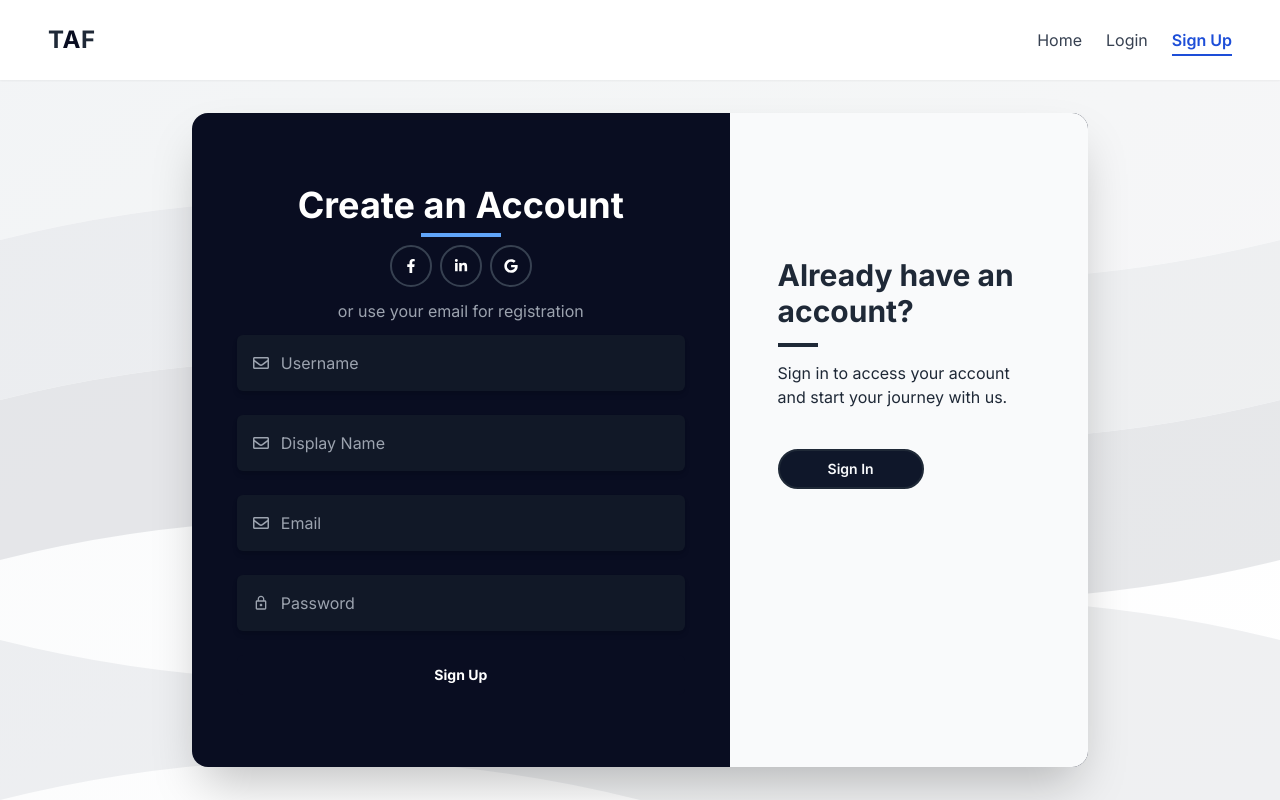
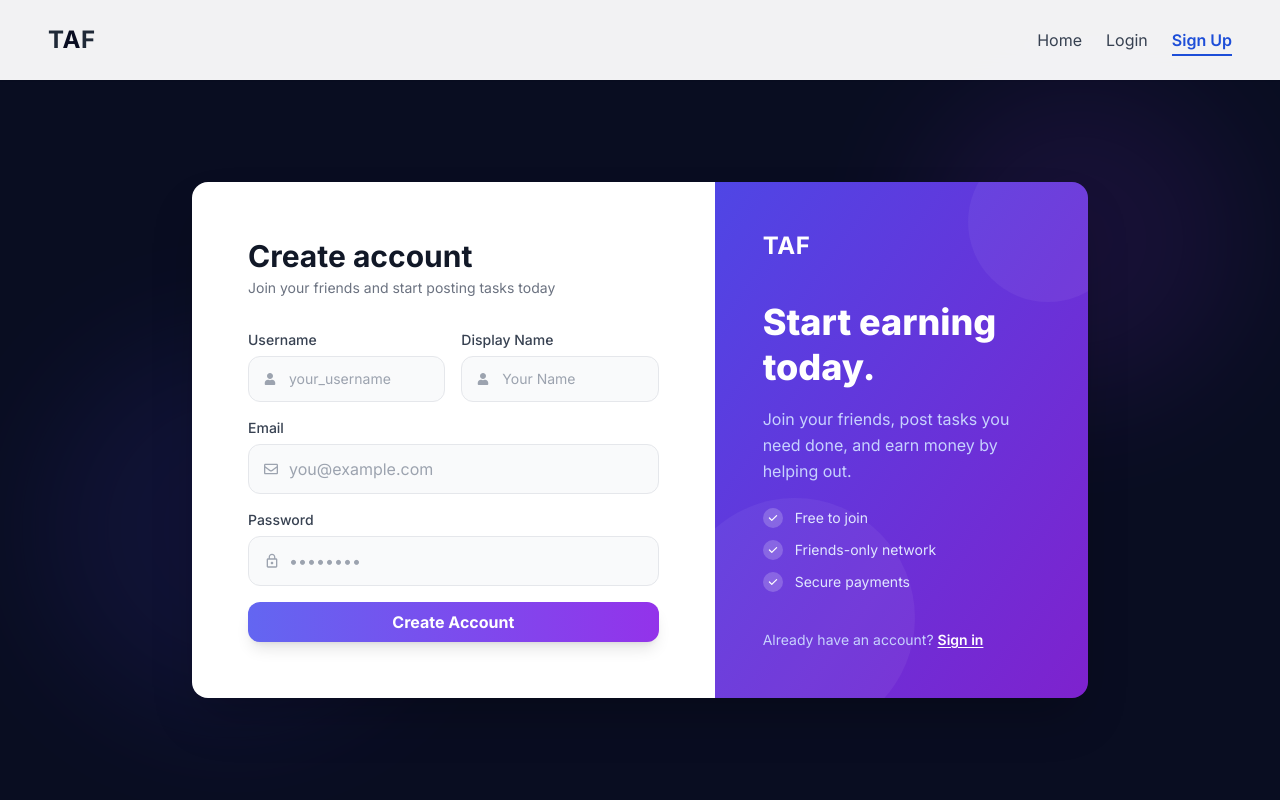
Before and after one commit to KarimKhalil33/TipAFriend, a Next.js app in the folder frontend/: page /signup in a window 1280 px wide. Built offline with nearby package versions, Linux system fonts and the light colour scheme; no server answers.

Commit message:
upgraded login/signup page UI

```diff
--- a/frontend/src/app/login/page.tsx
+++ b/frontend/src/app/login/page.tsx
@@ -24,7 +24,7 @@ export default function LoginPage() {
 
     try {
       await login(username, password);
-      router.push("/marketplace"); // Redirect to the marketplace
+      router.push("/marketplace");
     } catch (error: any) {
       console.error("Login error:", error);
       setError(error.message || "An unexpected error occurred");
@@ -34,103 +34,118 @@ export default function LoginPage() {
   };
 
   return (
-    <div className="fixed inset-0 bg-gradient-to-br from-gray-50 to-white text-gray-900">
-      {/* Background Wave Pattern */}
-      <div className="absolute inset-0 z-0">
-        <svg
-          className="absolute top-0 left-0 w-full h-full opacity-15"
-          viewBox="0 0 1000 1000"
-          xmlns="http://www.w3.org/2000/svg"
-          preserveAspectRatio="none"
-        >
-          <path
-            d="M0,300 Q250,200 500,300 T1000,300 L1000,0 L0,0 Z"
-            fill="currentColor"
-            className="text-gray-300"
-          />
-          <path
-            d="M0,500 Q250,400 500,500 T1000,500 L1000,300 Q750,400 500,300 T0,300 Z"
-            fill="currentColor"
-            className="text-gray-400"
-          />
-          <path
-            d="M0,700 Q250,600 500,700 T1000,700 L1000,500 Q750,600 500,500 T0,500 Z"
-            fill="currentColor"
-            className="text-gray-500"
-          />
-        </svg>
-        <svg
-          className="absolute bottom-0 left-0 w-full h-full opacity-15"
-          viewBox="0 0 1000 1000"
-          xmlns="http://www.w3.org/2000/svg"
-          preserveAspectRatio="none"
-        >
-          <path
-            d="M0,1000 Q250,900 500,1000 T1000,1000 L1000,800 Q750,700 500,800 T0,800 Z"
-            fill="currentColor"
-            className="text-gray-400"
-          />
-        </svg>
-      </div>
-      <Navbar />
-      <div className="absolute inset-0 flex items-center justify-center z-10 overflow-y-auto pt-20">
-        <div className="rounded-2xl shadow-2xl w-full max-w-4xl mx-4 my-8 overflow-hidden bg-white">
-          {/* Blue Header Section */}
-          <div
-            className="p-8 text-center"
-            style={{ backgroundColor: "rgb(9, 13, 33)" }}
-          >
-            <h2 className="text-4xl font-bold mb-2 text-white">Login</h2>
-            <div className="border-2 w-20 border-blue-400 block mb-2 mx-auto"></div>
-            <p className="text-gray-300 my-3">Use your email account</p>
+    <div className="fixed inset-0 bg-[#090D21] flex flex-col">
+      {/* Glow orbs */}
+      <div className="absolute inset-0 pointer-events-none overflow-hidden">
+        <div className="absolute top-20 left-10 w-80 h-80 bg-indigo-600 rounded-full opacity-10 blur-3xl" />
+        <div className="absolute bottom-20 right-10 w-96 h-96 bg-purple-600 rounded-full opacity-10 blur-3xl" />
       </div>
 
-          {/* White Form Section */}
-          <div className="p-8 bg-white">
-            <form
-              onSubmit={handleSubmit}
-              className="flex flex-col items-center space-y-6"
-            >
-              <div className="bg-gray-900 w-full max-w-md p-4 flex items-center rounded-md shadow-md">
-                <FaRegEnvelope className="text-gray-400 mr-3" />
+      <Navbar />
+
+      <div className="flex-1 flex items-center justify-center px-6 py-8 relative z-10">
+        <div className="w-full max-w-4xl rounded-2xl shadow-2xl overflow-hidden flex">
+          {/* Left: Branding */}
+          <div className="hidden lg:flex lg:w-5/12 bg-gradient-to-br from-indigo-600 to-purple-700 p-12 flex-col justify-between relative overflow-hidden">
+            <div className="absolute inset-0 pointer-events-none">
+              <div className="absolute -top-10 -left-10 w-40 h-40 bg-white rounded-full opacity-5" />
+              <div className="absolute -bottom-10 -right-10 w-60 h-60 bg-white rounded-full opacity-5" />
+            </div>
+            <div className="relative z-10">
+              <Link href="/landing">
+                <span className="text-2xl font-bold text-white tracking-wide cursor-pointer">
+                  TAF
+                </span>
+              </Link>
+            </div>
+            <div className="relative z-10">
+              <h2 className="text-4xl font-extrabold text-white mb-4 leading-tight">
+                Welcome
+                <br />
+                back.
+              </h2>
+              <p className="text-indigo-200 text-base leading-relaxed">
+                Sign in to see what tasks your friends have posted and start
+                earning.
+              </p>
+            </div>
+            <div className="relative z-10 text-indigo-200 text-sm">
+              Don&apos;t have an account?{" "}
+              <Link href="/signup">
+                <span className="text-white font-semibold underline underline-offset-2 hover:text-indigo-100 cursor-pointer">
+                  Sign up free
+                </span>
+              </Link>
+            </div>
+          </div>
+
+          {/* Right: Form */}
+          <div className="w-full lg:w-7/12 bg-white p-10 lg:p-14 flex flex-col justify-center">
+            <h2 className="text-3xl font-bold text-gray-900 mb-1">Sign in</h2>
+            <p className="text-gray-500 mb-8 text-sm">
+              Enter your credentials to access your account
+            </p>
+
+            <form onSubmit={handleSubmit} className="space-y-5">
+              <div>
+                <label className="block text-sm font-medium text-gray-700 mb-1.5">
+                  Username
+                </label>
+                <div className="relative">
+                  <FaRegEnvelope className="absolute left-4 top-1/2 -translate-y-1/2 text-gray-400 text-sm" />
                   <input
                     type="text"
                     name="username"
-                  placeholder="Username"
+                    placeholder="your_username"
                     value={username}
                     onChange={(e) => setUsername(e.target.value)}
-                  className="bg-gray-900 text-white outline-none flex-1"
+                    className="w-full pl-10 pr-4 py-3 border border-gray-200 rounded-xl text-gray-900 placeholder-gray-400 focus:outline-none focus:ring-2 focus:ring-indigo-500 focus:border-transparent transition-all duration-200 bg-gray-50"
                     required
                   />
                 </div>
-              <div className="bg-gray-900 w-full max-w-md p-4 flex items-center rounded-md shadow-md">
-                <MdLockOutline className="text-gray-400 mr-3" />
+              </div>
+
+              <div>
+                <label className="block text-sm font-medium text-gray-700 mb-1.5">
+                  Password
+                </label>
+                <div className="relative">
+                  <MdLockOutline className="absolute left-4 top-1/2 -translate-y-1/2 text-gray-400 text-base" />
                   <input
                     type="password"
                     name="password"
-                  placeholder="Password"
+                    placeholder="••••••••"
                     value={password}
                     onChange={(e) => setPassword(e.target.value)}
-                  className="bg-gray-900 text-white outline-none flex-1"
+                    className="w-full pl-10 pr-4 py-3 border border-gray-200 rounded-xl text-gray-900 placeholder-gray-400 focus:outline-none focus:ring-2 focus:ring-indigo-500 focus:border-transparent transition-all duration-200 bg-gray-50"
+                    required
                   />
                 </div>
-              {error && <p className="text-red-500">{error}</p>}
+              </div>
+
+              {error && (
+                <div className="bg-red-50 border border-red-200 rounded-xl px-4 py-3">
+                  <p className="text-red-600 text-sm">{error}</p>
+                </div>
+              )}
+
               <Button
                 type="submit"
                 disabled={loading}
-                className="w-full max-w-md text-white font-bold py-4 px-8 rounded-md transition duration-300 ease-in-out transform hover:scale-105 hover:opacity-90 disabled:opacity-50 disabled:cursor-not-allowed"
-                style={{ backgroundColor: "rgb(9, 13, 33)" }}
+                className="w-full bg-gradient-to-r from-indigo-500 to-purple-600 hover:from-indigo-600 hover:to-purple-700 text-white font-bold py-3 rounded-xl text-base shadow-lg transition-all duration-300 hover:scale-[1.02] disabled:opacity-50 disabled:cursor-not-allowed disabled:hover:scale-100"
               >
-                {loading ? "Signing in..." : "Login"}
+                {loading ? "Signing in..." : "Sign In"}
               </Button>
             </form>
-            <div className="mt-6 text-center">
+
+            <p className="mt-6 text-center text-sm text-gray-500 lg:hidden">
+              Don&apos;t have an account?{" "}
               <Link href="/signup">
-                <span className="text-blue-600 hover:underline cursor-pointer">
-                  Don't have an account? Sign Up
+                <span className="text-indigo-600 font-semibold hover:underline cursor-pointer">
+                  Sign up free
                 </span>
               </Link>
-            </div>
+            </p>
           </div>
         </div>
       </div>
--- a/frontend/src/app/signup/page.tsx
+++ b/frontend/src/app/signup/page.tsx
@@ -1,12 +1,7 @@
 "use client";
 
 import { useState } from "react";
-import {
-  FaFacebookF,
-  FaLinkedinIn,
-  FaGoogle,
-  FaRegEnvelope,
-} from "react-icons/fa";
+import { FaRegEnvelope, FaUser } from "react-icons/fa";
 import { MdLockOutline } from "react-icons/md";
 import Link from "next/link";
 import { useRouter } from "next/navigation";
@@ -41,157 +36,185 @@ export default function SignUpPage() {
   };
 
   return (
-    <div className="fixed inset-0 bg-gradient-to-br from-gray-50 to-white text-gray-900">
-      {/* Background Wave Pattern */}
-      <div className="absolute inset-0 z-0">
-        <svg
-          className="absolute top-0 left-0 w-full h-full opacity-15"
-          viewBox="0 0 1000 1000"
-          xmlns="http://www.w3.org/2000/svg"
-          preserveAspectRatio="none"
-        >
-          <path
-            d="M0,300 Q250,200 500,300 T1000,300 L1000,0 L0,0 Z"
-            fill="currentColor"
-            className="text-gray-300"
-          />
-          <path
-            d="M0,500 Q250,400 500,500 T1000,500 L1000,300 Q750,400 500,300 T0,300 Z"
-            fill="currentColor"
-            className="text-gray-400"
-          />
-          <path
-            d="M0,700 Q250,600 500,700 T1000,700 L1000,500 Q750,600 500,500 T0,500 Z"
-            fill="currentColor"
-            className="text-gray-500"
-          />
-        </svg>
-        <svg
-          className="absolute bottom-0 left-0 w-full h-full opacity-15"
-          viewBox="0 0 1000 1000"
-          xmlns="http://www.w3.org/2000/svg"
-          preserveAspectRatio="none"
-        >
-          <path
-            d="M0,1000 Q250,900 500,1000 T1000,1000 L1000,800 Q750,700 500,800 T0,800 Z"
-            fill="currentColor"
-            className="text-gray-400"
-          />
-        </svg>
+    <div className="fixed inset-0 bg-[#090D21] flex flex-col">
+      {/* Glow orbs */}
+      <div className="absolute inset-0 pointer-events-none overflow-hidden">
+        <div className="absolute top-20 right-10 w-80 h-80 bg-purple-600 rounded-full opacity-10 blur-3xl" />
+        <div className="absolute bottom-20 left-10 w-96 h-96 bg-indigo-600 rounded-full opacity-10 blur-3xl" />
       </div>
+
       <Navbar />
-      <div className="absolute inset-0 flex items-center justify-center z-10 overflow-y-auto pt-20">
-        <div
-          className="rounded-2xl shadow-2xl flex w-full max-w-4xl mx-4 my-8"
-          style={{ backgroundColor: "rgb(9, 13, 33)" }}
-        >
-          <div className="w-3/5 p-8 text-white">
-            <div className="py-10">
-              <h2 className="text-4xl font-bold mb-2 text-center">
-                Create an Account
+
+      <div className="flex-1 flex items-center justify-center px-6 py-8 relative z-10 overflow-y-auto">
+        <div className="w-full max-w-4xl rounded-2xl shadow-2xl overflow-hidden flex my-4">
+          {/* Left: Form */}
+          <div className="w-full lg:w-7/12 bg-white p-10 lg:p-14 flex flex-col justify-center">
+            <h2 className="text-3xl font-bold text-gray-900 mb-1">
+              Create account
             </h2>
-              <div className="border-2 w-20 border-blue-400 block mb-2 mx-auto"></div>
-              <div className="flex justify-center my-2">
-                <a
-                  href="#"
-                  className="border-2 border-gray-700 rounded-full p-3 mx-1 hover:text-blue-700"
-                >
-                  <FaFacebookF className="text-sm" />
-                </a>
-                <a
-                  href="#"
-                  className="border-2 border-gray-700 rounded-full p-3 mx-1 hover:text-blue-700"
-                >
-                  <FaLinkedinIn className="text-sm" />
-                </a>
-                <a
-                  href="#"
-                  className="border-2 border-gray-700 rounded-full p-3 mx-1 hover:text-blue-700"
-                >
-                  <FaGoogle className="text-sm" />
-                </a>
-              </div>
-              <p className="text-gray-400 my-3 text-center">
-                or use your email for registration
+            <p className="text-gray-500 mb-8 text-sm">
+              Join your friends and start posting tasks today
             </p>
-              <form
-                onSubmit={handleSubmit}
-                className="flex flex-col items-center space-y-6"
-              >
-                <div className="bg-gray-900 w-full max-w-md p-4 flex items-center rounded-md shadow-md">
-                  <FaRegEnvelope className="text-gray-400 mr-3" />
+
+            <form onSubmit={handleSubmit} className="space-y-4">
+              <div className="grid grid-cols-1 sm:grid-cols-2 gap-4">
+                <div>
+                  <label className="block text-sm font-medium text-gray-700 mb-1.5">
+                    Username
+                  </label>
+                  <div className="relative">
+                    <FaUser className="absolute left-4 top-1/2 -translate-y-1/2 text-gray-400 text-xs" />
                     <input
                       type="text"
                       name="username"
-                    placeholder="Username"
+                      placeholder="your_username"
                       value={username}
                       onChange={(e) => setUsername(e.target.value)}
-                    className="bg-gray-900 text-white outline-none flex-1"
+                      className="w-full pl-10 pr-4 py-3 border border-gray-200 rounded-xl text-gray-900 placeholder-gray-400 focus:outline-none focus:ring-2 focus:ring-indigo-500 focus:border-transparent transition-all duration-200 bg-gray-50 text-sm"
                       required
                     />
                   </div>
-                <div className="bg-gray-900 w-full max-w-md p-4 flex items-center rounded-md shadow-md">
-                  <FaRegEnvelope className="text-gray-400 mr-3" />
+                </div>
+                <div>
+                  <label className="block text-sm font-medium text-gray-700 mb-1.5">
+                    Display Name
+                  </label>
+                  <div className="relative">
+                    <FaUser className="absolute left-4 top-1/2 -translate-y-1/2 text-gray-400 text-xs" />
                     <input
                       type="text"
                       name="displayName"
-                    placeholder="Display Name"
+                      placeholder="Your Name"
                       value={displayName}
                       onChange={(e) => setDisplayName(e.target.value)}
-                    className="bg-gray-900 text-white outline-none flex-1"
+                      className="w-full pl-10 pr-4 py-3 border border-gray-200 rounded-xl text-gray-900 placeholder-gray-400 focus:outline-none focus:ring-2 focus:ring-indigo-500 focus:border-transparent transition-all duration-200 bg-gray-50 text-sm"
                       required
                     />
                   </div>
-                <div className="bg-gray-900 w-full max-w-md p-4 flex items-center rounded-md shadow-md">
-                  <FaRegEnvelope className="text-gray-400 mr-3" />
+                </div>
+              </div>
+
+              <div>
+                <label className="block text-sm font-medium text-gray-700 mb-1.5">
+                  Email
+                </label>
+                <div className="relative">
+                  <FaRegEnvelope className="absolute left-4 top-1/2 -translate-y-1/2 text-gray-400 text-sm" />
                   <input
                     type="email"
                     name="email"
-                    placeholder="Email"
+                    placeholder="you@example.com"
                     value={email}
                     onChange={(e) => setEmail(e.target.value)}
-                    className="bg-gray-900 text-white outline-none flex-1"
+                    className="w-full pl-10 pr-4 py-3 border border-gray-200 rounded-xl text-gray-900 placeholder-gray-400 focus:outline-none focus:ring-2 focus:ring-indigo-500 focus:border-transparent transition-all duration-200 bg-gray-50"
                     required
                   />
                 </div>
-                <div className="bg-gray-900 w-full max-w-md p-4 flex items-center rounded-md shadow-md">
-                  <MdLockOutline className="text-gray-400 mr-3" />
+              </div>
+
+              <div>
+                <label className="block text-sm font-medium text-gray-700 mb-1.5">
+                  Password
+                </label>
+                <div className="relative">
+                  <MdLockOutline className="absolute left-4 top-1/2 -translate-y-1/2 text-gray-400 text-base" />
                   <input
                     type="password"
                     name="password"
-                    placeholder="Password"
+                    placeholder="••••••••"
                     value={password}
                     onChange={(e) => setPassword(e.target.value)}
-                    className="bg-gray-900 text-white outline-none flex-1"
+                    className="w-full pl-10 pr-4 py-3 border border-gray-200 rounded-xl text-gray-900 placeholder-gray-400 focus:outline-none focus:ring-2 focus:ring-indigo-500 focus:border-transparent transition-all duration-200 bg-gray-50"
                     required
                     minLength={6}
                   />
                 </div>
-                {error && <p className="text-red-500">{error}</p>}
+              </div>
+
+              {error && (
+                <div className="bg-red-50 border border-red-200 rounded-xl px-4 py-3">
+                  <p className="text-red-600 text-sm">{error}</p>
+                </div>
+              )}
+
               <Button
                 type="submit"
                 disabled={loading}
-                  className="w-full max-w-md text-white font-bold py-4 px-8 rounded-md transition duration-300 ease-in-out transform hover:scale-105 hover:opacity-90 disabled:opacity-50 disabled:cursor-not-allowed"
-                  style={{ backgroundColor: "rgb(9, 13, 33)" }}
+                className="w-full bg-gradient-to-r from-indigo-500 to-purple-600 hover:from-indigo-600 hover:to-purple-700 text-white font-bold py-3 rounded-xl text-base shadow-lg transition-all duration-300 hover:scale-[1.02] disabled:opacity-50 disabled:cursor-not-allowed disabled:hover:scale-100 mt-2"
               >
-                  {loading ? "Creating Account..." : "Sign Up"}
+                {loading ? "Creating Account..." : "Create Account"}
               </Button>
             </form>
+
+            <p className="mt-6 text-center text-sm text-gray-500 lg:hidden">
+              Already have an account?{" "}
+              <Link href="/login">
+                <span className="text-indigo-600 font-semibold hover:underline cursor-pointer">
+                  Sign in
+                </span>
+              </Link>
+            </p>
+          </div>
+
+          {/* Right: Branding */}
+          <div className="hidden lg:flex lg:w-5/12 bg-gradient-to-br from-indigo-600 to-purple-700 p-12 flex-col justify-between relative overflow-hidden">
+            <div className="absolute inset-0 pointer-events-none">
+              <div className="absolute -top-10 -right-10 w-40 h-40 bg-white rounded-full opacity-5" />
+              <div className="absolute -bottom-10 -left-10 w-60 h-60 bg-white rounded-full opacity-5" />
+            </div>
+            <div className="relative z-10">
+              <Link href="/landing">
+                <span className="text-2xl font-bold text-white tracking-wide cursor-pointer">
+                  TAF
+                </span>
+              </Link>
+            </div>
+            <div className="relative z-10">
+              <h2 className="text-4xl font-extrabold text-white mb-4 leading-tight">
+                Start earning
+                <br />
+                today.
+              </h2>
+              <p className="text-indigo-200 text-base leading-relaxed mb-6">
+                Join your friends, post tasks you need done, and earn money by
+                helping out.
+              </p>
+              <div className="space-y-3">
+                {[
+                  "Free to join",
+                  "Friends-only network",
+                  "Secure payments",
+                ].map((item) => (
+                  <div
+                    key={item}
+                    className="flex items-center gap-3 text-indigo-100 text-sm"
+                  >
+                    <div className="w-5 h-5 rounded-full bg-white/20 flex items-center justify-center flex-shrink-0">
+                      <svg
+                        className="w-3 h-3 text-white"
+                        fill="currentColor"
+                        viewBox="0 0 20 20"
+                      >
+                        <path
+                          fillRule="evenodd"
+                          d="M16.707 5.293a1 1 0 010 1.414l-8 8a1 1 0 01-1.414 0l-4-4a1 1 0 011.414-1.414L8 12.586l7.293-7.293a1 1 0 011.414 0z"
+                          clipRule="evenodd"
+                        />
+                      </svg>
+                    </div>
+                    {item}
+                  </div>
+                ))}
               </div>
             </div>
-          <div className="w-2/5 bg-gray-50 text-gray-800 rounded-tr-2xl rounded-br-2xl py-36 px-12">
-            <h2 className="text-3xl font-bold mb-2">
-              Already have an account?
-            </h2>
-            <div className="border-2 w-10 border-gray-800 inline-block mb-2"></div>
-            <p className="mb-10">
-              Sign in to access your account and start your journey with us.
-            </p>
+            <div className="relative z-10 text-indigo-200 text-sm">
+              Already have an account?{" "}
               <Link href="/login">
-              <Button className="border-2 border-gray-800 rounded-full px-12 py-2 inline-block font-semibold hover:bg-gray-800 hover:text-white">
-                Sign In
-              </Button>
+                <span className="text-white font-semibold underline underline-offset-2 hover:text-indigo-100 cursor-pointer">
+                  Sign in
+                </span>
               </Link>
+            </div>
           </div>
         </div>
       </div>
```
Lines whose indentation alone changed are shown as unchanged.
